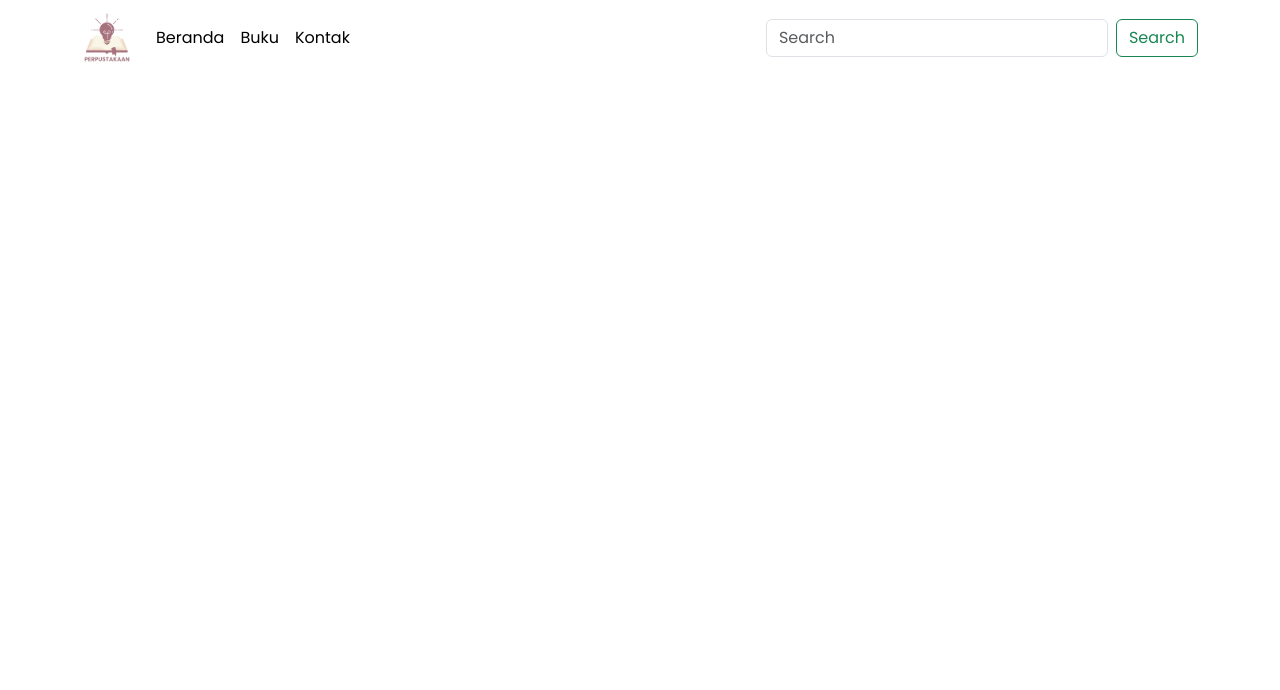
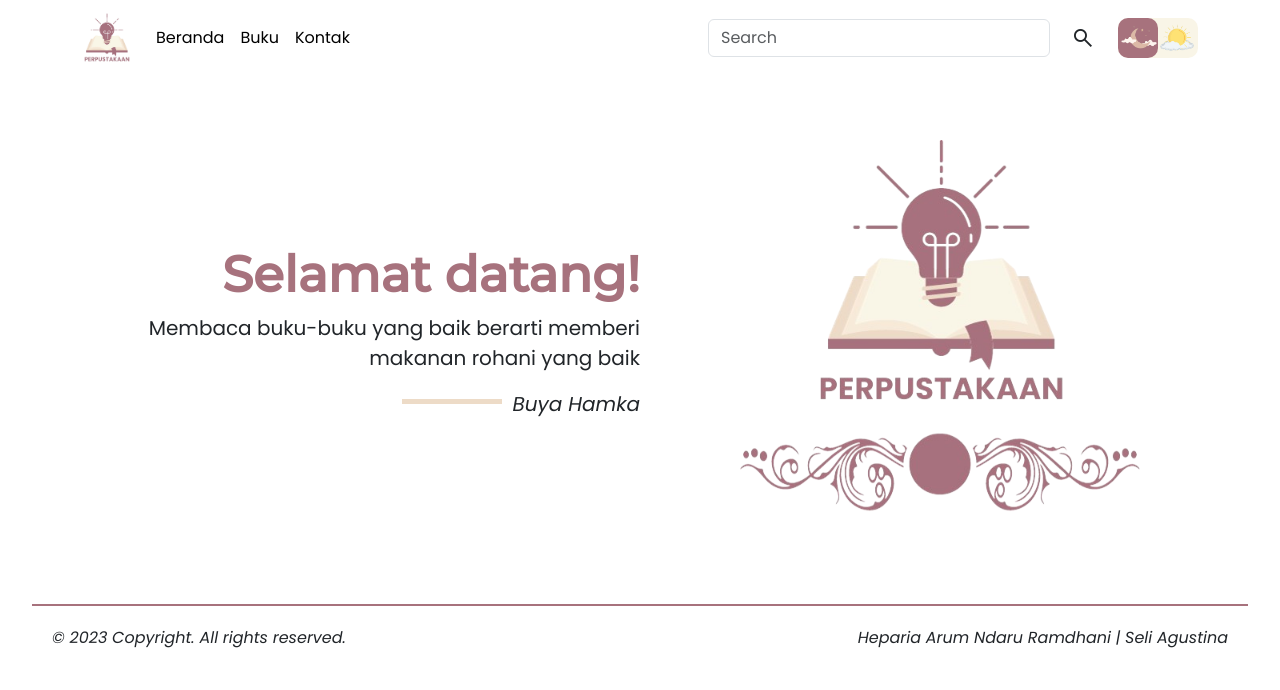
Before and after one commit to Heparia/Perpustakaan, a website built with webpack: page src/index.html in a window 1280 px wide. Built offline with nearby package versions, Linux system fonts and the light colour scheme; no server answers.

Commit message:
perbaikan
mengatur beranda

```diff
--- a/package.json
+++ b/package.json
@@ -21,6 +21,7 @@
   "dependencies": {
     "@popperjs/core": "^2.11.8",
     "bootstrap": "^5.3.2",
+    "bootstrap4-toggle": "^3.6.1",
     "crypto-browserify": "^3.12.0",
     "dotenv": "^16.3.1",
     "lodash": "^4.17.21",
--- a/src/index.html
+++ b/src/index.html
@@ -4,6 +4,7 @@
     <meta charset="UTF-8">
     <meta name="viewport" content="width=device-width, initial-scale=1">
     <title>Perpustakaan</title>
+    <link rel="stylesheet" href="https://fonts.googleapis.com/css2?family=Material+Symbols+Outlined:opsz,wght,FILL,GRAD@20..48,100..700,0..1,-50..200" />
   </head>
   <body>
     <nav class="navbar navbar-expand-xl">
@@ -27,11 +28,47 @@
             </li>
           </ul>
           <form class="d-flex" role="search">
-            <input class="form-control me-2" type="search" placeholder="Search" aria-label="Search">
-            <button class="btn btn-outline-success" type="submit">Search</button>
+            <input class="form-control me-2" type="search" placeholder="Search" aria-label="Search" id="search-input">
+            <button class="btn" type="submit" id="search-button">
+              <span class="material-symbols-outlined">search</span>
+            </button>
           </form>
+          <div class="light-dark-mode">
+            <div class="switcher" id="switch-theme">
+              <div class="icon-mode">
+                <div class="dark-icon mode"></div>
+                <div class="light-icon mode"></div>
+              </div>
+            </div>
+          </div>
         </div>
       </div>
     </nav>
+    <header>
+      <div class="flex-left">
+        <h1 class="nama">Selamat datang!</h1>
+        <div class="kata-kata-mutiara">
+          <div class="kalimat">
+            <p>Membaca buku-buku yang baik berarti memberi  makanan rohani yang baik</p>
+          </div>
+          <div class="penulis">
+            <div class="sep"></div>
+            <p>Buya Hamka</p>
+          </div>
+        </div>
+      </div>
+      <div class="flex-right">
+        <div class="head-img"></div>
+      </div>
+    </header>
+    <main></main>
+    <footer>
+      <div class="footer-bottom">
+        <p>
+            &copy; 2023 Copyright. All rights reserved.
+        </p>
+        <p>Heparia Arum Ndaru Ramdhani | Seli Agustina</p>
+    </div>
+    </footer>
   </body>
 </html>
--- /dev/null
+++ b/src/js/handle/theme.js
@@ -0,0 +1,14 @@
+const theme = (value) => {
+    // 0 untuk dark mode
+    // 1 untuk light mode
+    const switcher = document.getElementById('switch-theme');
+    if(value==0) {
+        switcher.style.animation = "moveLeft 2s linear";
+        console.log("berhasil mengubah tema menjadi dark");
+    } else {
+        switcher.style.animation = "moveLight 2s linear";
+        console.log("berhasil mengubah tema menjadi light");
+    }
+}
+
+export default theme;
--- a/src/js/main.js
+++ b/src/js/main.js
@@ -1,5 +1,10 @@
 import '../scss/styles.scss';
 import Icon from '../asset/image/logo.png';
+import lightIcon from '../asset/image/light.png';
+import darkIcon from '../asset/image/dark.png';
+import head from '../asset/image/head.png';
+import theme from './handle/theme.js';
+
 import _ from 'lodash';
 import * as bootstrap from 'bootstrap';
 import Alert from 'bootstrap/js/dist/alert';
@@ -19,11 +24,36 @@ document.addEventListener('DOMContentLoaded', async () => {
 
 const component = () => {
     const elements = document.querySelectorAll('.logo');
+    const iconLight = document.querySelectorAll('.light-icon');
+    const iconDark = document.querySelectorAll('.dark-icon');
+    const headImg = document.querySelectorAll('.head-img');
     elements.forEach((element) => {
       const myIcon = new Image();
       myIcon.src = Icon;
       element.appendChild(myIcon);
     });
+    iconLight.forEach((icon) => {
+      const myIcon = new Image();
+      myIcon.src = lightIcon;
+      icon.appendChild(myIcon);
+    })
+    iconDark.forEach((icon) => {
+      const myIcon = new Image();
+      myIcon.src = darkIcon;
+      icon.appendChild(myIcon);
+    })
+    headImg.forEach((icon) => {
+      const myIcon = new Image();
+      myIcon.src = head;
+      icon.appendChild(myIcon);
+    })
   };
 
 component();
+
+document.querySelector('.dark-icon').addEventListener('click', () => {
+  theme(0);
+})
+document.querySelector('.light-icon').addEventListener('click', () => {
+  theme(1);
+})
--- a/src/scss/styles.scss
+++ b/src/scss/styles.scss
@@ -1,8 +1,18 @@
 @import "bootstrap/scss/bootstrap";
 @import url('https://fonts.googleapis.com/css2?family=Gloria+Hallelujah&family=Montserrat:ital,wght@0,200;0,300;0,400;0,500;1,200;1,300;1,400;1,500&family=Poppins:ital,wght@0,100;0,200;0,300;0,400;0,500;0,600;0,700;0,900;1,100;1,200;1,300;1,400;1,500;1,600;1,800;1,900&display=swap');
 
+:root {
+    --coklat: #A7727D;
+    --nude: #EDDBC7;
+    --nudelight: #F8EAD8;
+    --nudexxlight: #F9F5E7;
+    --white: white;
+    --black: black;
+}
+
 body {
     font-family: 'Poppins', 'Montserrat',sans-serif;
+    display: block;
 }
 .logo > img{
     width: 50px;
@@ -17,3 +27,123 @@ body {
     flex-direction: row;
     align-items: center;
 }
+
+.light-dark-mode {
+    z-index: 0;
+    background-color: var(--nudexxlight);
+    width: 80px;
+    height: 40px;
+    border-radius: 10px;
+    margin-left: 10px;
+}
+.switcher {
+    z-index: 1;
+    background-color: var(--coklat);
+    width:40px;
+    height: 40px;
+    border-radius: 10px;
+
+}
+.icon-mode {
+    position: absolute;
+    width: 80px;
+    margin: auto;
+    z-index: 2;
+    display: flex;
+    flex-direction: row;
+    justify-content: space-evenly;
+    padding: 2px;
+}
+.mode > img {
+    width: 36px;
+}
+
+@keyframes panjang {
+    0% {
+        width: 40px;
+    }
+    50% {
+        width: 60px;
+    }
+    100% {
+        width: 80px;
+    }
+}
+
+@keyframes moveLeft {
+    0% {
+        left: 0;
+    }
+    100% {
+        left: calc(-100px);
+    }
+}
+@keyframes moveRight {
+    0% {
+        right: 0;
+    }
+    100% {
+        right: calc(100px);
+    }
+}
+#search-button {
+    display: flex;
+    align-items: center;
+}
+.material-symbols-outlined {
+  font-variation-settings:
+  'FILL' 0,
+  'wght' 400,
+  'GRAD' 0,
+  'opsz' 30
+}
+
+header {
+    text-align: right;
+    display: flex;
+    flex-direction: row;
+    justify-content: center;
+    align-items: center;
+    flex: 1;
+    margin: 5% 10%;
+}
+.head-img >img{
+    width: 400px;
+}
+.flex-right, .flex-left {
+    width: 500px;
+    font-size: 20px;
+}
+.penulis {
+    display: flex;
+    flex-direction: row;
+    justify-content: flex-end;
+    font-style: italic;
+}
+.nama {
+    color: var(--coklat);
+    font-size: 50px;
+    font-weight: 600;
+    font-family: 'Montserrat', sans-serif;
+}
+.sep {
+    width: 100px;
+    background-color: var(--nude);
+    height: 5px;
+    margin: 10px;
+}
+
+footer {
+    border-top: var(--coklat) 2px solid;
+    width: 95%;
+    margin: auto;
+    text-align: center;
+    padding: 20px;
+}
+footer p {
+    font-style: italic;
+}.footer-bottom{
+    display: flex;
+    flex-direction: row;
+    justify-content: space-between;
+}
```
Also changed, not shown: dist/app.bundle.js, dist/index.html, dist/src/assets/images/dark..png (added), dist/src/assets/images/head..png (added), dist/src/assets/images/light..png (added), src/asset/image/dark.png (added), src/asset/image/head.png (added), src/asset/image/light.png (added), 1 other file.
